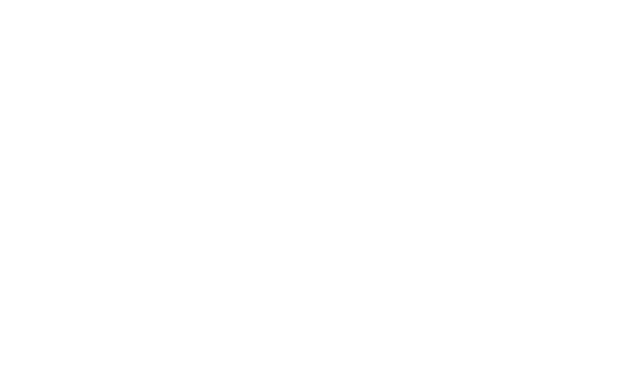
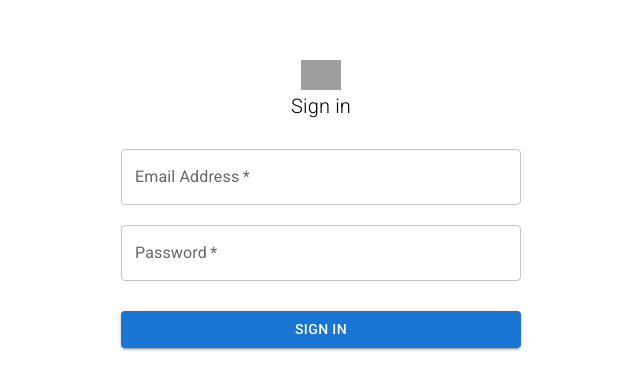
Before and after one commit to rasangalk/surge-assignment-frontend, a React (Create React App) app: page / in a window 1280 px wide. Shown: the part 196-586 px from the top of the page, without its empty margins (319-959 px from the left). Built offline with nearby package versions, Linux system fonts and the light colour scheme; grey boxes are pictures that could not be loaded.

Commit message:
Create basic log in functionality
enables both users and admin to log in. private routes are not enabled.

```diff
--- a/package.json
+++ b/package.json
@@ -10,9 +10,12 @@
     "@testing-library/jest-dom": "^5.14.1",
     "@testing-library/react": "^13.0.0",
     "@testing-library/user-event": "^13.2.1",
+    "axios": "^0.27.2",
     "react": "^18.2.0",
     "react-dom": "^18.2.0",
+    "react-router-dom": "^6.3.0",
     "react-scripts": "5.0.1",
+    "react-toastify": "^9.0.8",
     "web-vitals": "^2.1.0"
   },
   "scripts": {
--- a/src/App.js
+++ b/src/App.js
@@ -1,5 +1,16 @@
+import { Routes, Route } from "react-router-dom";
+import LoginPage from "./containers/LoginPage";
+import AdminHome from "./containers/AdminHome";
+
 function App() {
-  return <div></div>;
+  return (
+    <div>
+      <Routes>
+        <Route path="/" element={<LoginPage />} />
+        <Route path="/admin" element={<AdminHome />} />
+      </Routes>
+    </div>
+  );
 }
 
 export default App;
--- /dev/null
+++ b/src/components/Login.jsx
@@ -0,0 +1,123 @@
+import { Box, Button, TextField, Typography } from "@mui/material";
+import React, { useState } from "react";
+import { ToastContainer, toast } from "react-toastify";
+import "react-toastify/dist/ReactToastify.css";
+import axios from "axios";
+import { useNavigate } from "react-router-dom";
+
+const Login = () => {
+  // Email
+  const [Email, setEmail] = useState("");
+
+  // Password
+  const [Password, setPassword] = useState("");
+
+  // Use to navigate between components
+  const navigate = useNavigate();
+
+  // Error toast message
+  const ErrMsg = (errMsg) => {
+    toast.error(errMsg, {
+      position: "top-right",
+      autoClose: 5000,
+      hideProgressBar: false,
+      closeOnClick: true,
+      pauseOnHover: true,
+      draggable: true,
+      progress: undefined,
+    });
+  };
+
+  // Sign in button functionality
+  const handleSignin = () => {
+    // When email or passsword fields empty
+    if (Email === "" || Password === "") {
+      ErrMsg("Please fill the required fields!");
+    }
+
+    // Check credentials with the database
+    else {
+      axios
+        .post("http://localhost:2000/api", {
+          email: Email,
+          password: Password,
+        })
+        .then(function (response) {
+          navigate("/admin");
+          console.log(response);
+        })
+        .catch(function (error) {
+          ErrMsg("Please check the email and password!");
+        });
+    }
+  };
+
+  return (
+    <Box
+      sx={{
+        display: "flex",
+        justifyContent: "center",
+        alignItems: "center",
+        minHeight: "100vh",
+      }}
+    >
+      <ToastContainer />
+      <Box
+        sx={{
+          display: "flex",
+          flexDirection: "column",
+          alignItems: "center",
+          justifyContent: "center",
+        }}
+      >
+        <Box
+          sx={{
+            display: "flex",
+            flexDirection: "column",
+            alignItems: "center",
+          }}
+        >
+          <img
+            src="https://cdn-icons-png.flaticon.com/512/891/891399.png"
+            alt=""
+            width={40}
+          />
+          <Typography
+            variant="h6"
+            gutterBottom
+            component="div"
+            fontWeight={300}
+          >
+            Sign in
+          </Typography>
+        </Box>
+        <Box width={400}>
+          <TextField
+            required
+            sx={{ marginBottom: "20px", marginTop: "20px" }}
+            id="outlined-basic"
+            label="Email Address"
+            variant="outlined"
+            fullWidth
+            onChange={(e) => setEmail(e.target.value)}
+          />
+          <TextField
+            required
+            sx={{ marginBottom: "30px" }}
+            id="outlined-basic"
+            label="Password"
+            variant="outlined"
+            fullWidth
+            type="password"
+            onChange={(e) => setPassword(e.target.value)}
+          />
+          <Button fullWidth variant="contained" onClick={handleSignin}>
+            Sign in
+          </Button>
+        </Box>
+      </Box>
+    </Box>
+  );
+};
+
+export default Login;
--- /dev/null
+++ b/src/containers/AdminHome.jsx
@@ -0,0 +1,7 @@
+import React from "react";
+
+const AdminHome = () => {
+  return <div>AdminHome</div>;
+};
+
+export default AdminHome;
--- /dev/null
+++ b/src/containers/LoginPage.jsx
@@ -0,0 +1,13 @@
+import { Box } from "@mui/material";
+import React from "react";
+import Login from "../components/Login";
+
+const LoginPage = () => {
+  return (
+    <Box>
+      <Login />
+    </Box>
+  );
+};
+
+export default LoginPage;
--- a/src/index.js
+++ b/src/index.js
@@ -1,10 +1,13 @@
 import React from "react";
 import ReactDOM from "react-dom/client";
+import { BrowserRouter as Router } from "react-router-dom";
 import App from "./App";
 
 const root = ReactDOM.createRoot(document.getElementById("root"));
 root.render(
-  <React.StrictMode>
-    <App />
-  </React.StrictMode>
+  <Router>
+    <React.StrictMode>
+      <App />
+    </React.StrictMode>
+  </Router>
 );
```
Also changed, not shown: 1 other file (tests, documents, lock files or other folders).
